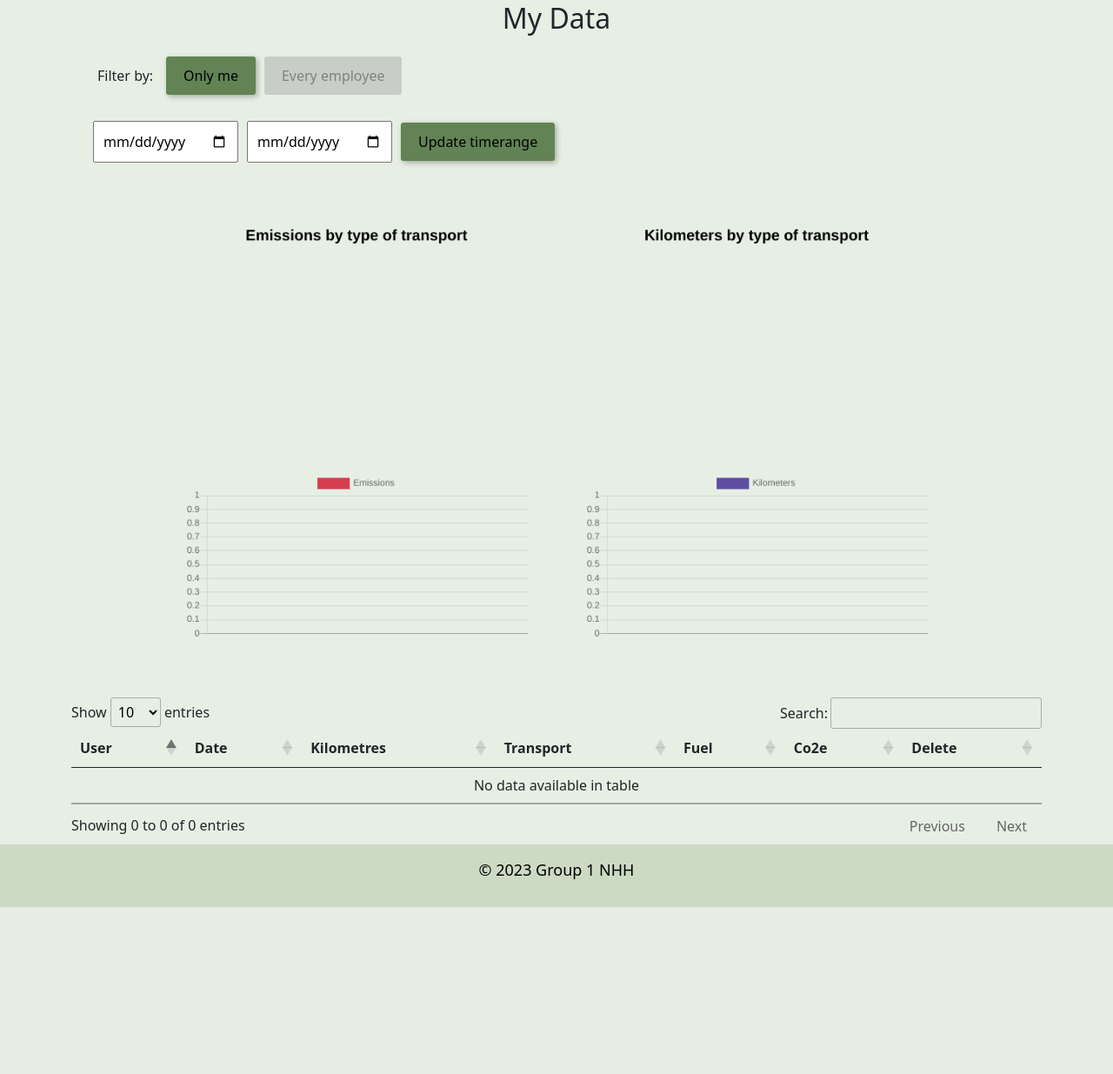
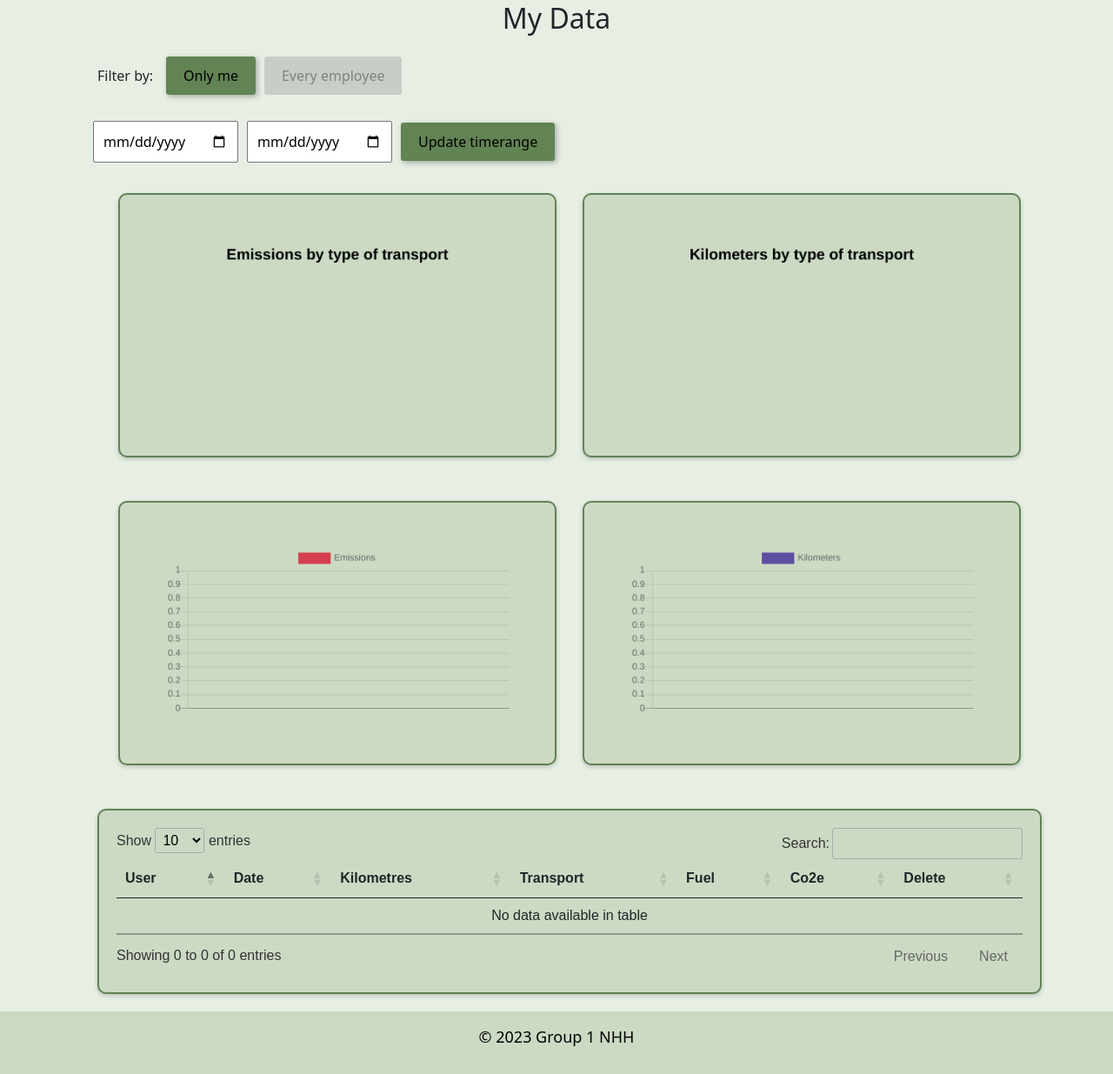
Before and after one commit to s203645/FOR19-final, a Flask app: page /carbon_app in a window 1280 px wide. Shown: the part 637-1872 px from the top of the page at 87% size. Before the commit the page ends 1680 px from the top, so only its background shows below. Run offline with Flask 2, Linux system fonts and the light colour scheme; the visitor is signed in with stand-in values (Sample User, id 1); data comes from the database, SQL or seed files in the repository; data that the repository does not hold is empty; some libraries are stand-ins or nearby versions.

Commit message:
design charts

```diff
--- a/app/carbon_app/routes.py
+++ b/app/carbon_app/routes.py
@@ -109,7 +109,7 @@ def my_data(arg, key, start, end):
             data = db.session.query(User.username, Transport.date, Transport.kms, Transport.transport, Transport.fuel, Transport.co2, Transport.id). \
             join(User, Transport.user_id == User.id).\
             filter(Transport.user_id ==  current_user.id).filter(and_(Transport.date <= start, Transport.date >=end)). \
-            order_by(Transport.date.desc()).limit(10)
+            order_by(Transport.date.desc()).all()
             list_data = []
             for i in data:
                 list_data.append((i[0], str(i[1]), i[2], i[3], i[4], i[5], i[6]))
--- a/app/static/carbon_app.css
+++ b/app/static/carbon_app.css
@@ -313,6 +313,25 @@
   flex-wrap: wrap;
 }
 
+.two_emissions_graphs .charts .box, #entry_table_wrapper{
+  border: 2px solid #628354;
+  margin-left: 30px;
+  border-radius: 10px;
+  box-shadow: 0 2px 5px rgba(0, 0, 0, 0.2);
+  background-color: #ccdac4;
+  padding: 20px;
+  font-family: Arial, sans-serif;
+  font-size: 16px;
+  color: #333;
+  margin-bottom: 20px;
+  }
+
+/* .two_emissions_graphs .charts .box {
+  border: 1px solid #557249;
+  margin-left: 30px;
+  border-radius: 5px;
+} */
+
 #emissions_by_transport,
 #over_time_emissions,
 #kms_by_transport,
--- a/app/static/methodology.css
+++ b/app/static/methodology.css
@@ -42,8 +42,6 @@
 
 .formulas {
   display: grid;
-  grid-template-columns: repeat(2, 1fr);
-  grid-template-rows: repeat(2, 1fr);
   gap: 2px;
 }
 
--- a/app/templates/methodology.html
+++ b/app/templates/methodology.html
@@ -16,7 +16,7 @@
     <section class="section_header">
       <div class="container">
         <div class="home">
-            <h2 class="text"> Methodology</h2>
+            <h2 class="text"> Methodology and formulas</h2>
         </div>
           <div class="header_home">
             <div class="box">
```
